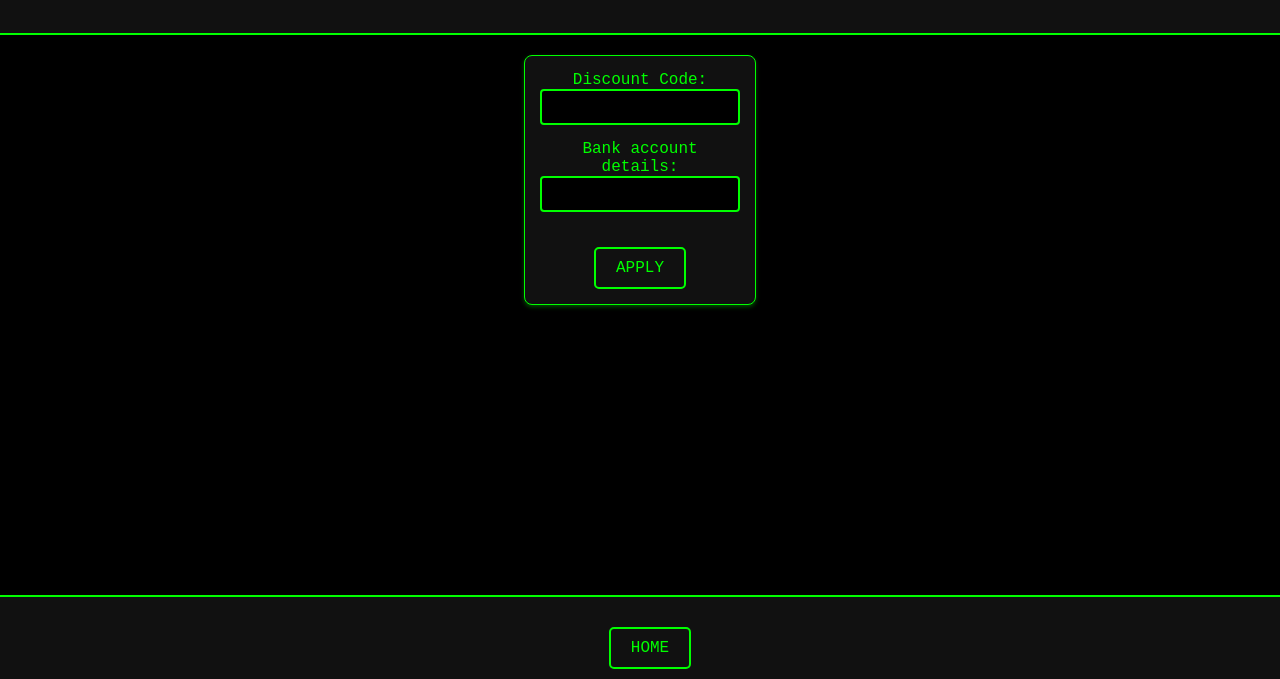
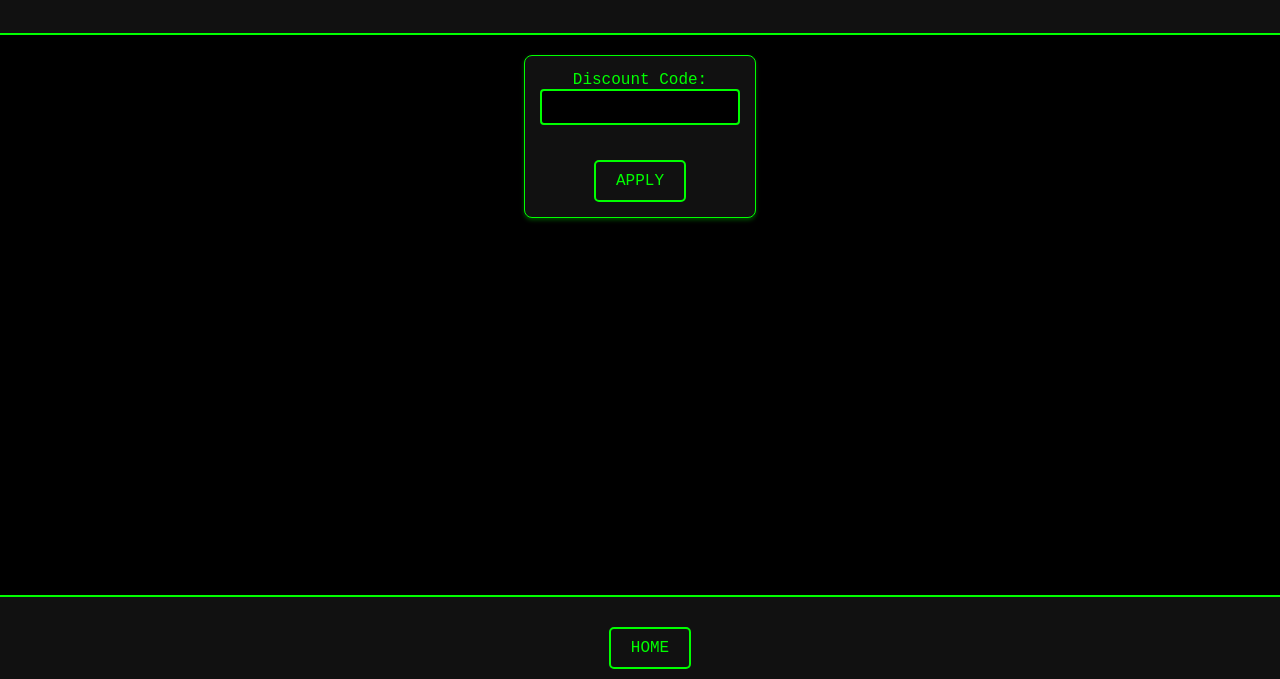
Before and after one commit to STENTORS/CTF, a plain HTML site: page checkout.html in a window 1280 px wide. Shown: the part 121-800 px from the top of the page. Drawn offline with Linux system fonts and the light colour scheme.

Commit message:
Update checkout.html

```diff
--- a/checkout.html
+++ b/checkout.html
@@ -19,9 +19,6 @@
 				<label for="discount">Discount Code:</label>
 				<input type="text" id="discount" name="discount">
 
-				<label for="discount">Bank account details:</label>
-				<input type="text" id="detail" name="detail">
-
 				<section class="basket-actions">
 					<button class="button" type="submit" style="text-align:center; margin:auto;">Apply</button>
 				</section>
```
